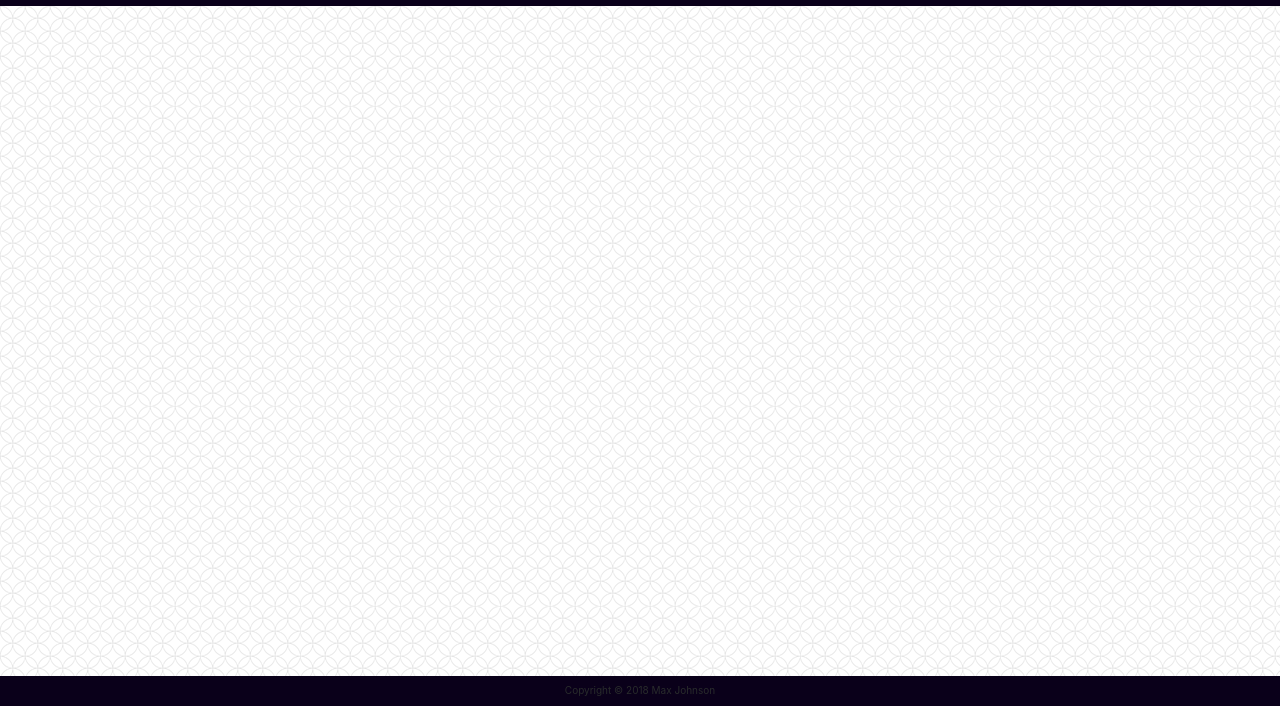
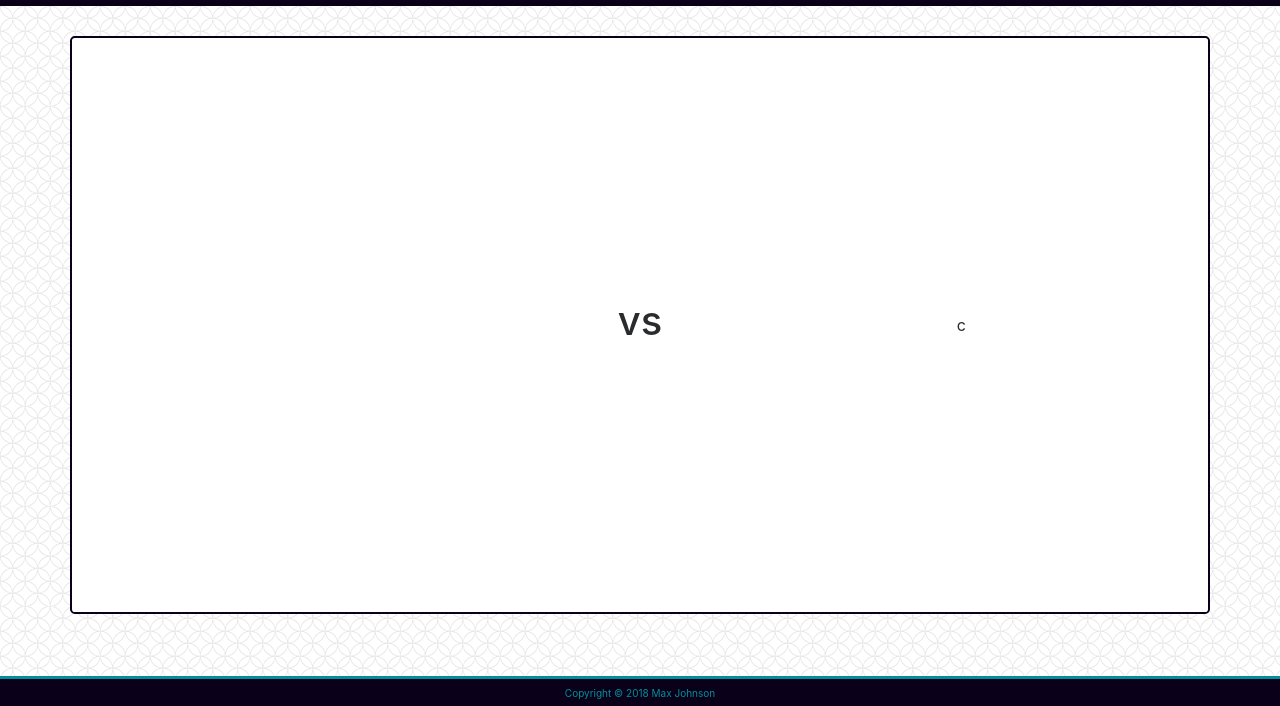
Before and after one commit to maxrjohnson23/Multiplayer-RPS, a plain HTML site: page index.html in a window 1280 px wide. Shown: the part 94-800 px from the top of the page. Drawn offline with nearby package versions, Linux system fonts and the light colour scheme.

Commit message:
Update game containers

```diff
--- a/assets/style.css
+++ b/assets/style.css
@@ -4,8 +4,8 @@ html {
 
 body {
     padding-bottom: 30px;
-    min-height: 100%;
     background: url("images/spiration-light.png");
+    height: 100%;
 }
 
 nav {
@@ -16,16 +16,37 @@ nav img {
     margin: 0 auto;
 }
 
+.container {
+    margin-top: 30px;
+    background-color: #fff;
+    height: 75%;
+    border: 2px solid #0A001A;
+    text-align: center;
+}
+
+.em {
+    height: 10em;
+    width: 10em;
+}
+
+
+
+vs-text {
+    text-align: center;
+}
+
+
 footer {
     background-color: #0A001A;
-    position: absolute;
+    position: fixed;
     bottom: 0;
-    right: 0;
-    left: 0;
+    width: 100%;
     text-align: center;
     height: 30px;
+    border-top: 3px solid #008F99;
 }
 
 footer small {
+    color: #008F99;
     font-size: 10px;
 }
--- a/index.html
+++ b/index.html
@@ -10,12 +10,22 @@
           crossorigin="anonymous">
     <link rel="stylesheet" type="text/css" href="assets/style.css"/>
 
+
 </head>
 
 <body>
     <nav class="navbar">
         <img src="assets/images/logo.png" alt="">
     </nav>
+
+    <div class="container jumbotron">
+        <div class="row game h-100">
+            <div class="col-md-5 my-auto"></div>
+            <div class="col-md-2 my-auto"><h1 class="vs-text">vs</h1></div>
+            <div class="col-md-5 my-auto">c</div>
+        </div>
+    </div>
+
     <footer class="footer">
         <small>Copyright &copy; 2018 Max Johnson</small>
     </footer>
```
